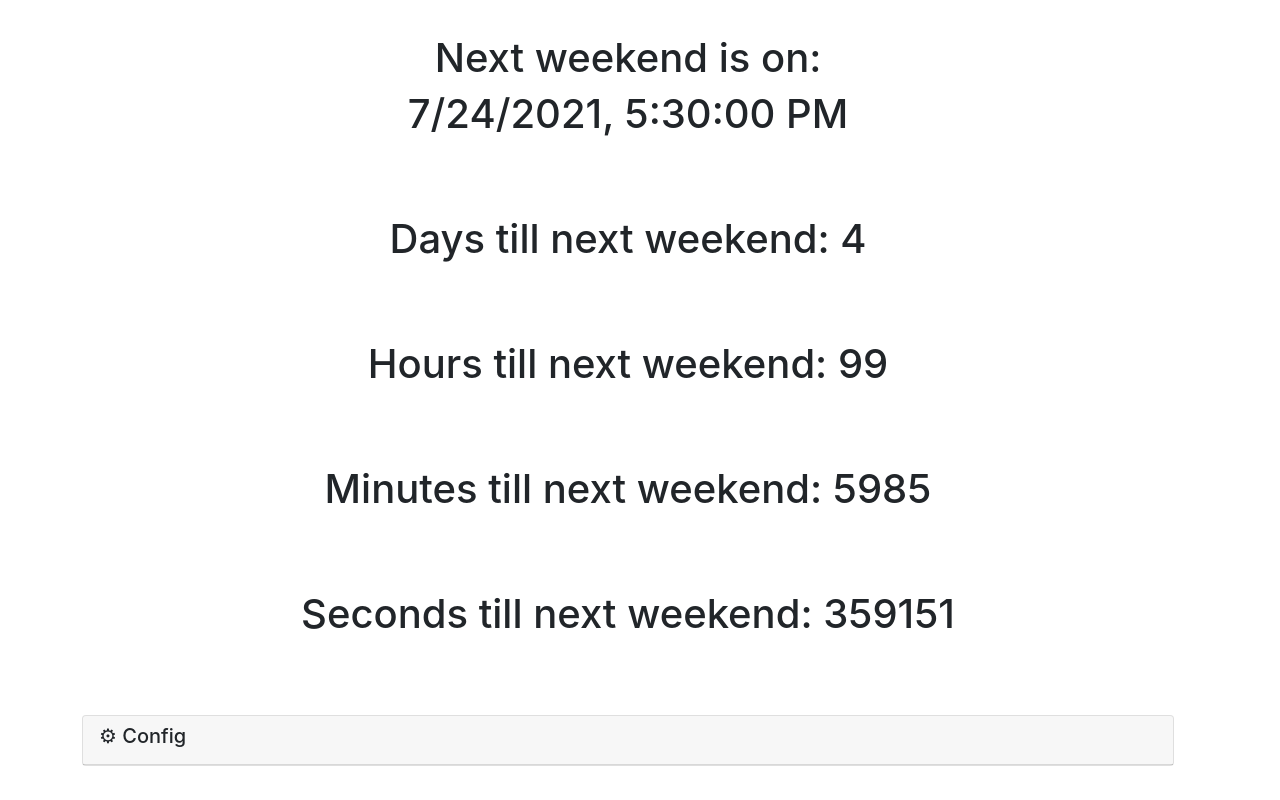
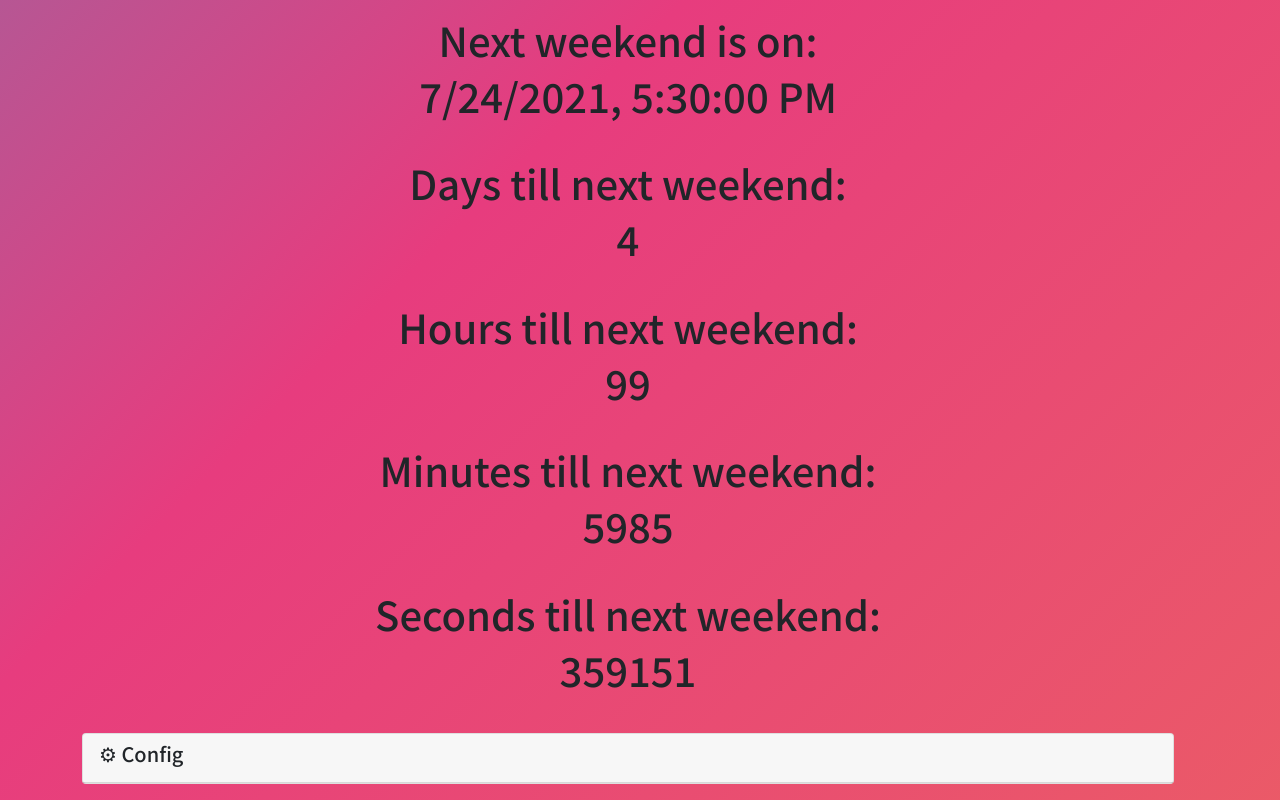
Before and after one commit to anushibin007/is-it-weekend, a React (Vite) app: page / in a window 1280 px wide. Built offline with nearby package versions, Linux system fonts and the light colour scheme.

Commit message:
Some weird beautification

```diff
--- a/index.html
+++ b/index.html
@@ -7,6 +7,9 @@
 		<title>Is it weekend yet? 🏃‍♂️</title>
 		<meta name="description" content="Find out how long till it is weekend" />
 		<link href="https://cdn.jsdelivr.net/npm/bootstrap@5.0.2/dist/css/bootstrap.min.css" rel="stylesheet" integrity="sha384-EVSTQN3/azprG1Anm3QDgpJLIm9Nao0Yz1ztcQTwFspd3yD65VohhpuuCOmLASjC" crossorigin="anonymous" />
+		<link rel="preconnect" href="https://fonts.googleapis.com" />
+		<link rel="preconnect" href="https://fonts.gstatic.com" crossorigin />
+		<link href="https://fonts.googleapis.com/css2?family=Noto+Sans+JP:wght@500&display=swap" rel="stylesheet" />
 	</head>
 	<body>
 		<div id="root"></div>
--- a/src/App.css
+++ b/src/App.css
@@ -1,3 +1,45 @@
+* {
+	font-family: "Noto Sans JP", sans-serif;
+}
+
 h1 {
 	text-align: center;
 }
+
+/* .weekendNext {
+	color: #ec3d66;
+}
+
+.daysRemaining {
+	color: #8a42dd;
+}
+
+.hoursRemaining {
+	color: #af445f;
+}
+
+.minutesRemaining {
+	color: #da42ca;
+}
+
+.secondsRemaining {
+	color: #491658;
+} */
+
+body {
+	background: linear-gradient(-45deg, #ee7752, #e73c7e, #23a6d5, #23d5ab);
+	background-size: 400% 400%;
+	animation: gradient 15s ease infinite;
+}
+
+@keyframes gradient {
+	0% {
+		background-position: 0% 50%;
+	}
+	50% {
+		background-position: 100% 50%;
+	}
+	100% {
+		background-position: 0% 50%;
+	}
+}
--- a/src/components/Timer.jsx
+++ b/src/components/Timer.jsx
@@ -56,28 +56,32 @@ const Timer = (props) => {
 		<React.Fragment>
 			<Row>
 				<Col>
-					<h1>Next weekend is on:</h1>
-					<h1>{weekendData.nextWeekend && weekendData.nextWeekend.toLocaleString()}</h1>
+					<h1 className="weekendNext">Next weekend is on:</h1>
+					<h1 className="weekendNext">{weekendData.nextWeekend && weekendData.nextWeekend.toLocaleString()}</h1>
 				</Col>
 			</Row>
 			<Row>
 				<Col>
-					<h1>Days till next weekend: {weekendData.timeTillNextWeekendDays}</h1>
+					<h1 className="daysRemaining">Days till next weekend:</h1>
+					<h1 className="daysRemaining">{weekendData.timeTillNextWeekendDays}</h1>
 				</Col>
 			</Row>
 			<Row>
 				<Col>
-					<h1>Hours till next weekend: {weekendData.timeTillNextWeekendHours}</h1>
+					<h1 className="hoursRemaining">Hours till next weekend:</h1>
+					<h1 className="hoursRemaining">{weekendData.timeTillNextWeekendHours}</h1>
 				</Col>
 			</Row>
 			<Row>
 				<Col>
-					<h1>Minutes till next weekend: {weekendData.timeTillNextWeekendMinutes}</h1>
+					<h1 className="minutesRemaining">Minutes till next weekend:</h1>
+					<h1 className="minutesRemaining">{weekendData.timeTillNextWeekendMinutes}</h1>
 				</Col>
 			</Row>
 			<Row>
 				<Col>
-					<h1>Seconds till next weekend: {weekendData.timeTillNextWeekendSeconds}</h1>
+					<h1 className="secondsRemaining">Seconds till next weekend:</h1>
+					<h1 className="secondsRemaining">{weekendData.timeTillNextWeekendSeconds}</h1>
 				</Col>
 			</Row>
 		</React.Fragment>
```
